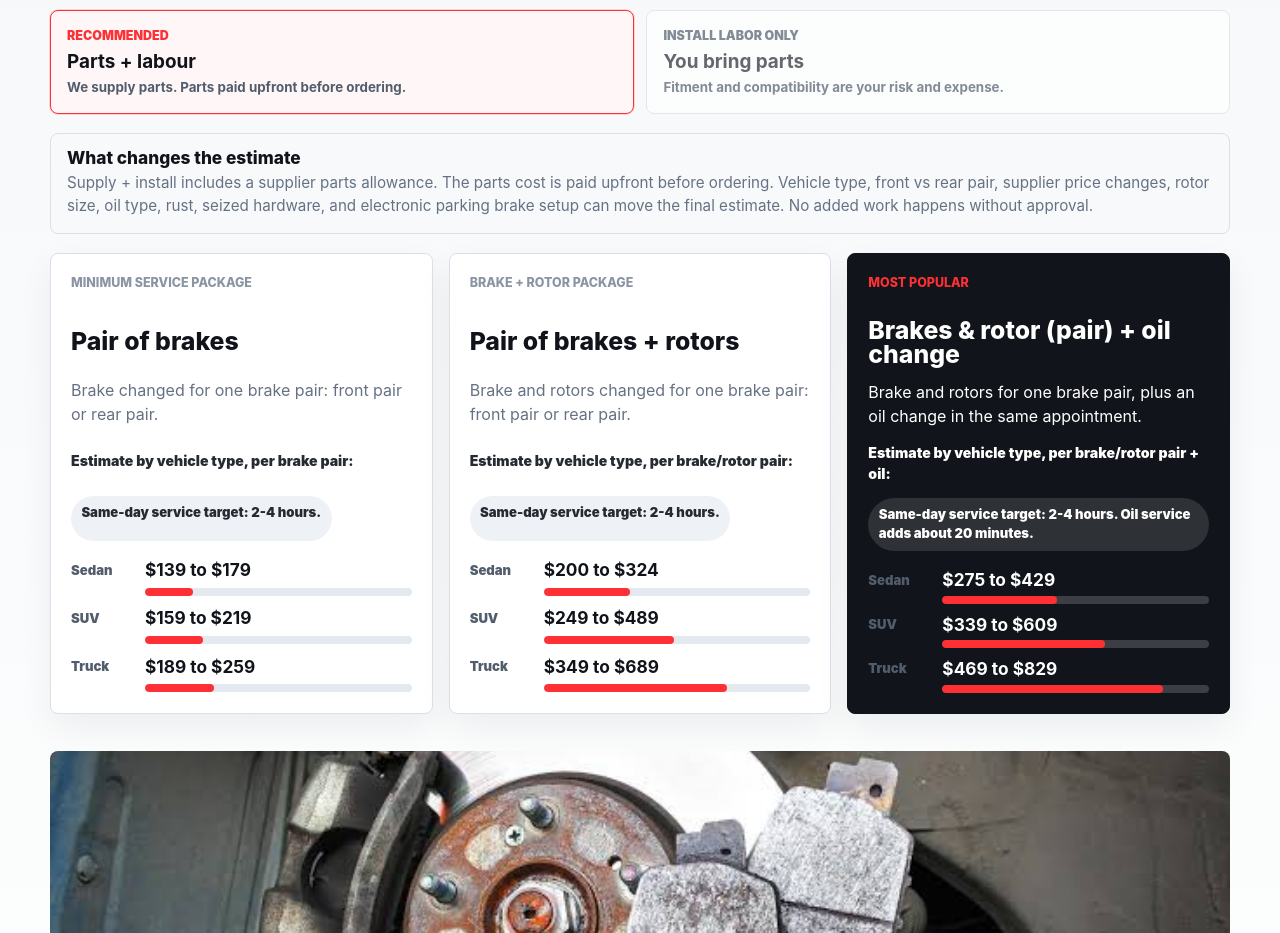
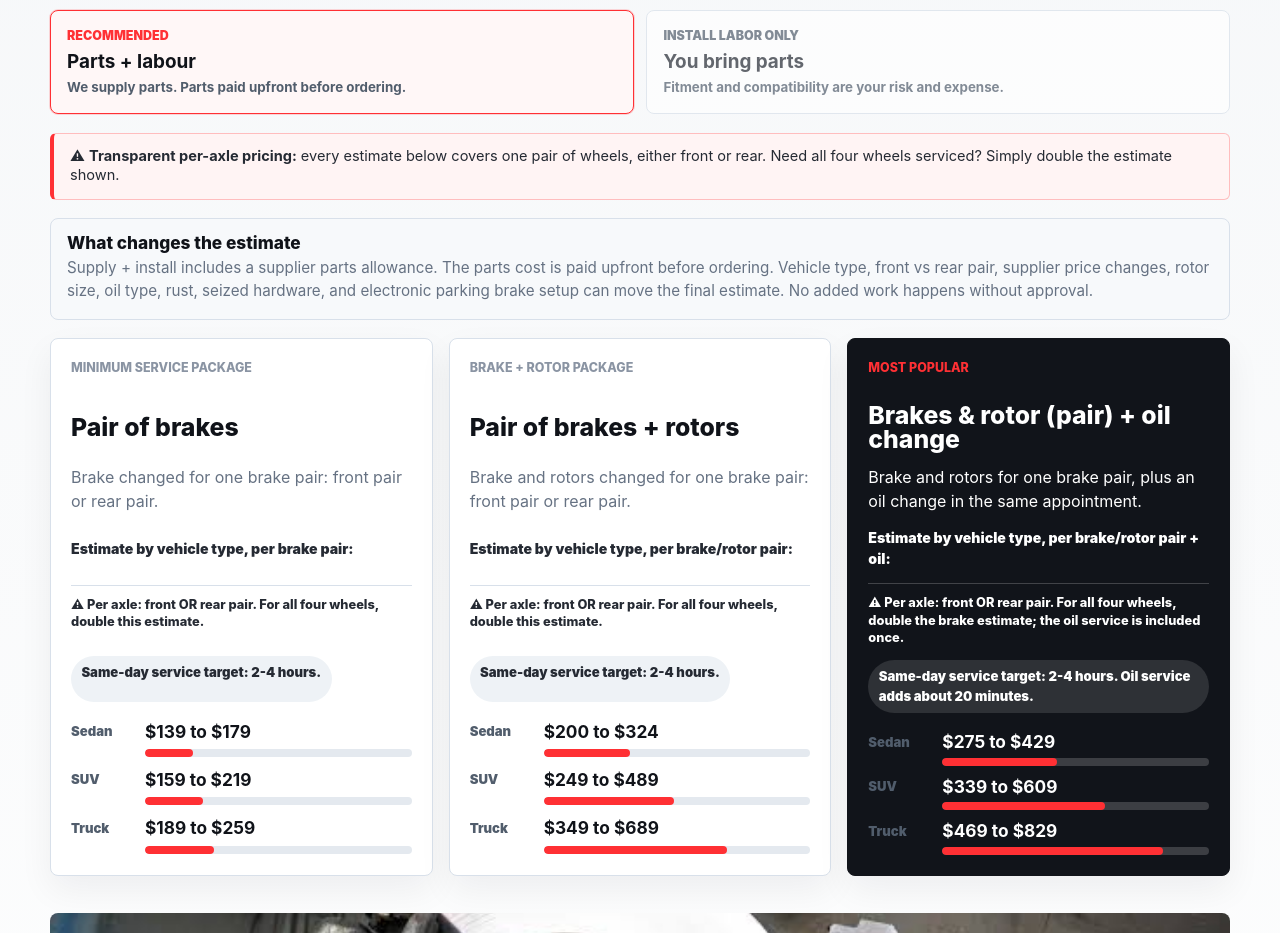
Before and after one commit to dryppyze/CaliperBrakesWorks, a website: page index.html in a window 1280 px wide. Shown: the part 1680-2613 px from the top of the page. Drawn offline with Linux system fonts and the light colour scheme.

Commit message:
Update pricing transparency copy

```diff
--- a/css/styles.css
+++ b/css/styles.css
@@ -1243,6 +1243,15 @@ section[id] {
   font-weight: 900;
 }
 
+.axle-disclaimer {
+  padding-top: 0.65rem;
+  color: var(--ink-soft);
+  border-top: 1px solid var(--line);
+  font-size: 0.8rem;
+  font-weight: 800;
+  line-height: 1.35;
+}
+
 .service-time {
   display: inline-flex;
   width: fit-content;
@@ -1264,8 +1273,13 @@ section[id] {
 .package-card-featured h3,
 .package-card-featured p,
 .package-card-featured .price-helper,
+.package-card-featured .axle-disclaimer,
 .package-card-featured .vehicle-bars span {
   color: #fff;
+}
+
+.package-card-featured .axle-disclaimer {
+  border-top-color: rgba(255, 255, 255, 0.2);
 }
 
 .package-card-featured .service-time {
@@ -1318,6 +1332,18 @@ section[id] {
 .package-cta {
   border: 1px solid var(--line);
   border-radius: var(--radius);
+}
+
+.pricing-transparency-note {
+  margin: 0;
+  padding: 0.8rem 1rem;
+  color: var(--ink-soft);
+  background: #fff4f4;
+  border: 1px solid rgba(255, 48, 52, 0.28);
+  border-left: 4px solid var(--red);
+  border-radius: var(--radius-small);
+  font-size: 0.91rem;
+  line-height: 1.35;
 }
 
 .mobile-route-summary {
@@ -2417,9 +2443,8 @@ legend {
     margin: 0;
     color: var(--red);
     font-size: 0.78rem;
-    font-style: italic;
     font-weight: 900;
-    line-height: 1.15;
+    line-height: 1.3;
   }
 
   .mobile-price-matrix {
@@ -2461,6 +2486,7 @@ legend {
   }
 
   .fixed-price-card,
+  .pricing-transparency-note,
   .package-note,
   .package-card,
   .package-cta,
--- a/index.html
+++ b/index.html
@@ -301,8 +301,9 @@
                 <span>SELECTED PRICING PATH</span>
                 <strong data-route-label>Parts + labour</strong>
               </div>
+              <p class="mobile-route-warning"><span aria-hidden="true">⚠</span> Every price shown is for one axle: the front pair or rear pair. For all four wheels, double the estimate shown.</p>
               <div class="mobile-price-matrix" aria-label="Mobile price range preview">
-                <span>Package</span>
+                <span>Package<br>(per axle)</span>
                 <span>Sedan</span>
                 <span>SUV</span>
                 <span>Truck</span>
@@ -322,6 +323,8 @@
             </div>
           </div>
 
+          <p class="pricing-transparency-note"><span aria-hidden="true">⚠</span> <strong>Transparent per-axle pricing:</strong> every estimate below covers one pair of wheels, either front or rear. Need all four wheels serviced? Simply double the estimate shown.</p>
+
           <div class="package-note">
             <h3>What changes the estimate</h3>
             <p data-route-note>
@@ -335,6 +338,7 @@
               <h3>Pair of brakes</h3>
               <p>Brake changed for one brake pair: front pair or rear pair.</p>
               <p class="price-helper">Estimate by vehicle type, per brake pair:</p>
+              <p class="axle-disclaimer"><span aria-hidden="true">⚠</span> Per axle: front OR rear pair. For all four wheels, double this estimate.</p>
               <p class="service-time">Same-day service target: 2-4 hours.</p>
               <div class="vehicle-bars" aria-label="Minimum service estimate by vehicle type">
                 <div>
@@ -360,6 +364,7 @@
               <h3>Pair of brakes + rotors</h3>
               <p>Brake and rotors changed for one brake pair: front pair or rear pair.</p>
               <p class="price-helper">Estimate by vehicle type, per brake/rotor pair:</p>
+              <p class="axle-disclaimer"><span aria-hidden="true">⚠</span> Per axle: front OR rear pair. For all four wheels, double this estimate.</p>
               <p class="service-time">Same-day service target: 2-4 hours.</p>
               <div class="vehicle-bars" aria-label="Brake and rotor estimate by vehicle type">
                 <div>
@@ -385,6 +390,7 @@
               <h3>Brakes & rotor (pair) + oil change </h3>
               <p>Brake and rotors for one brake pair, plus an oil change in the same appointment.</p>
               <p class="price-helper">Estimate by vehicle type, per brake/rotor pair + oil:</p>
+              <p class="axle-disclaimer"><span aria-hidden="true">⚠</span> Per axle: front OR rear pair. For all four wheels, double the brake estimate; the oil service is included once.</p>
               <p class="service-time">Same-day service target: 2-4 hours. Oil service adds about 20 minutes.</p>
               <div class="vehicle-bars" aria-label="Brakes, rotors, and oil estimate by vehicle type">
                 <div>
```
Also changed, not shown: 1 other file.
